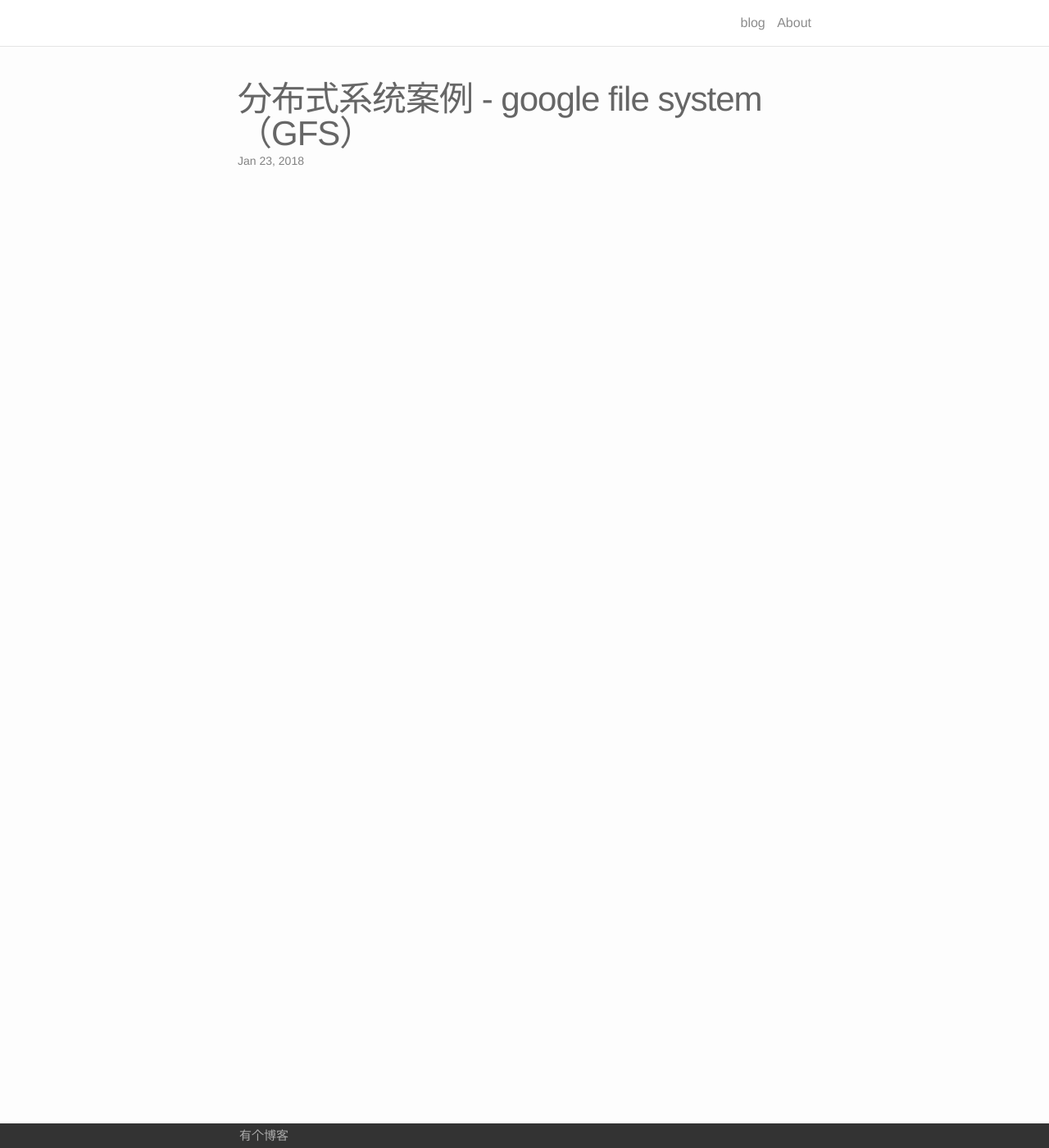
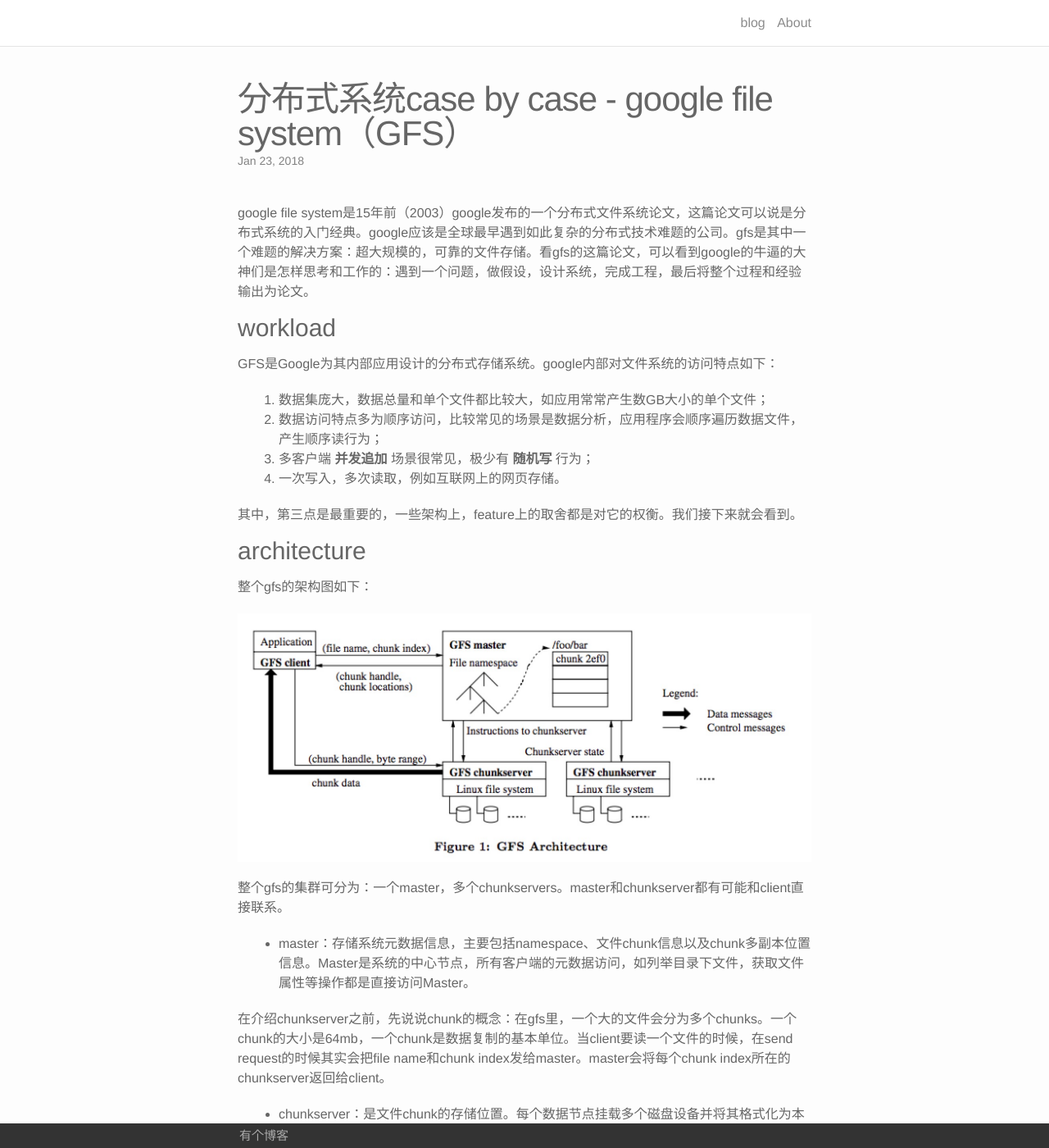
Before and after one commit to afghl/afghl.github.io, a Jekyll site: the page built from _posts/2018-01-23-distributed-system-gfs.markdown, in a window 1280 px wide and 1400 px high. Shown: the whole window at 82% size. Built offline with Jekyll 4.4.1, drawn with Linux system fonts in a browser that asks for light colours; some of the changed text lies outside the part shown.

Commit message:
architecture

```diff
--- a/_posts/2018-01-23-distributed-system-gfs.markdown
+++ b/_posts/2018-01-23-distributed-system-gfs.markdown
@@ -1,5 +1,52 @@
 ---
 layout: post
-title:  "分布式系统案例 - google file system（GFS）"
+title:  "分布式系统case by case - google file system（GFS）"
 date:   2018-01-23 23:07:00 +0800
 ---
+
+google file system是15年前（2003）google发布的一个分布式文件系统论文，这篇论文可以说是分布式系统的入门经典。google应该是全球最早遇到如此复杂的分布式技术难题的公司。gfs是其中一个难题的解决方案：超大规模的，可靠的文件存储。看gfs的这篇论文，可以看到google的牛逼的大神们是怎样思考和工作的：遇到一个问题，做假设，设计系统，完成工程，最后将整个过程和经验输出为论文。
+
+### workload
+
+GFS是Google为其内部应用设计的分布式存储系统。google内部对文件系统的访问特点如下：
+
+1. 数据集庞大，数据总量和单个文件都比较大，如应用常常产生数GB大小的单个文件；
+2. 数据访问特点多为顺序访问，比较常见的场景是数据分析，应用程序会顺序遍历数据文件，产生顺序读行为；
+3. 多客户端 **并发追加** 场景很常见，极少有 **随机写** 行为；
+4. 一次写入，多次读取，例如互联网上的网页存储。
+
+其中，第三点是最重要的，一些架构上，feature上的取舍都是对它的权衡。我们接下来就会看到。
+
+### architecture
+
+整个gfs的架构图如下：
+
+![Alt](/images/gfs-1.jpg)
+
+整个gfs的集群可分为：一个master，多个chunkservers。master和chunkserver都有可能和client直接联系。
+
+- master：存储系统元数据信息，主要包括namespace、文件chunk信息以及chunk多副本位置信息。Master是系统的中心节点，所有客户端的元数据访问，如列举目录下文件，获取文件属性等操作都是直接访问Master。
+
+在介绍chunkserver之前，先说说chunk的概念：在gfs里，一个大的文件会分为多个chunks。一个chunk的大小是64mb，一个chunk是数据复制的基本单位。当client要读一个文件的时候，在send request的时候其实会把file name和chunk index发给master。master会将每个chunk index所在的chunkserver返回给client。
+
+- chunkserver：是文件chunk的存储位置。每个数据节点挂载多个磁盘设备并将其格式化为本地文件系统（如XFS）。将客户端写入数据以Chunk为单位存储，存储形式为本地文件。
+
+### master fault tolerant
+
+
+
+### consistency model
+
+### data flow
+
+### record append
+
+
+### data detection
+
+### 参考
+
+- http://nil.csail.mit.edu/6.824/2017/papers/gfs.pdf
+- http://nil.csail.mit.edu/6.824/2017/notes/l-gfs-short.txt
+- http://www.cs.cornell.edu/courses/cs6464/2009sp/lectures/15-gfs.pdf
+- https://zhuanlan.zhihu.com/p/28155582
```
Also changed, not shown: images/gfs-1.jpg (added).
